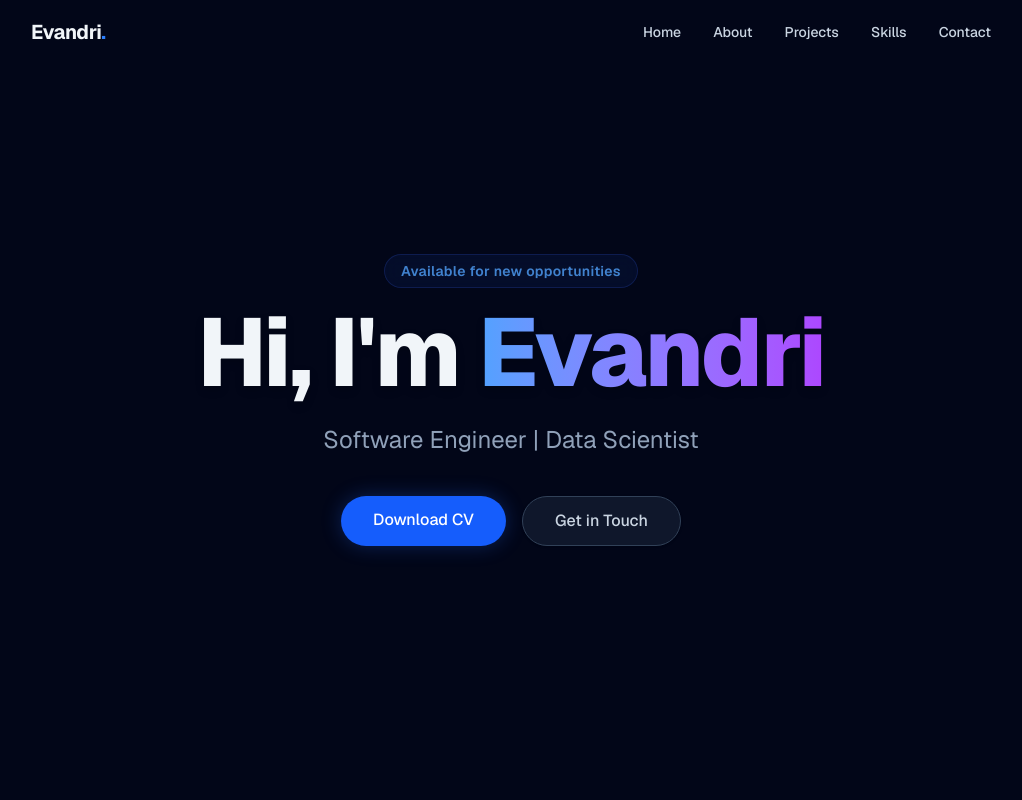
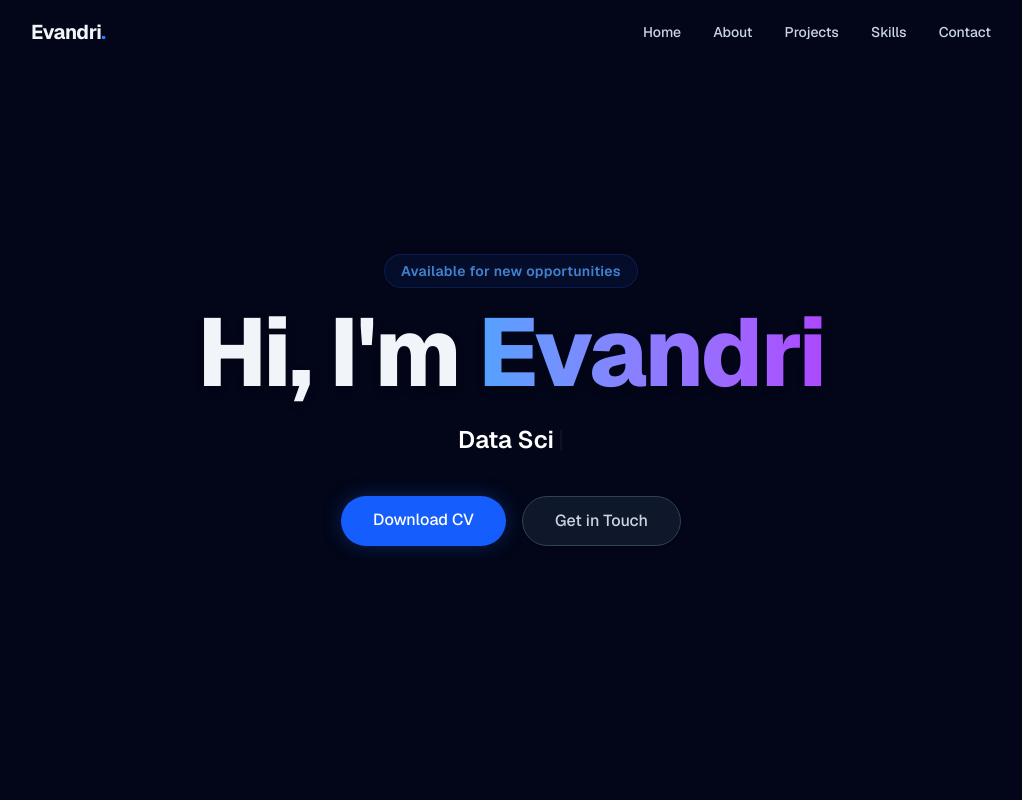
Before and after one commit to EvandriRidho/portofolio, a Next.js app: page / in a window 1280 px wide. Shown: the top 800 px of the page, without its empty margins (129-1151 px from the left). Built offline with nearby package versions, Linux system fonts and the light colour scheme.

Commit message:
update header section

```diff
--- a/src/components/Header.tsx
+++ b/src/components/Header.tsx
@@ -1,7 +1,35 @@
 "use client";
-import { motion } from "framer-motion";
+import { motion, AnimatePresence } from "framer-motion";
+import { useState, useEffect } from "react";
+import { roles } from '@/constants/roles'
 
 export default function Header() {
+    const [text, setText] = useState("")
+    const [isDeleting, setIsDeleting] = useState(false)
+    const [loopNum, setLoopNum] = useState(0)
+    const [typingSpeed, setTypingSpeed] = useState(150)
+
+    useEffect(() => {
+        const handleTyping = () => {
+            const currentRoleIndex = loopNum % roles.length
+            const fullText = roles[currentRoleIndex]
+
+            setText(isDeleting ? fullText.substring(0, text.length - 1) : fullText.substring(0, text.length + 1))
+
+            setTypingSpeed(isDeleting ? 50 : 150)
+
+            if (!isDeleting && text === fullText) {
+                setTimeout(() => setIsDeleting(true), 1500)
+            } else if (isDeleting && text === "") {
+                setIsDeleting(false)
+                setLoopNum(loopNum + 1)
+            }
+        }
+
+        const timer = setTimeout(handleTyping, typingSpeed)
+        return () => clearTimeout(timer)
+    }, [text, isDeleting, loopNum, roles])
+
     return (
         <section id="home" className="relative flex min-h-screen flex-col items-center justify-center text-center py-20 overflow-hidden">
             {/* Background elements */}
@@ -75,9 +103,23 @@ export default function Header() {
                     damping: 20,
                     delay: 0.4
                 }}
-                className="mt-6 text-lg sm:text-xl md:text-2xl text-slate-400 max-w-2xl px-4"
+                className="mt-6 text-lg sm:text-xl md:text-2xl text-slate-400 max-w-2xl px-4 flex items-center justify-center h-8"
             >
-                Software Engineer <span className="hidden sm:inline">|</span><span className="sm:hidden block"></span> Data Scientist
+                <span className="font-semibold text-white">
+                    {text}
+                </span>
+
+                <motion.span
+                    animate={{ opacity: [0, 1, 0] }}
+                    transition={{
+                        repeat: Infinity,
+                        duration: 0.8,
+                        ease: "linear"
+                    }}
+                    className="ml-1 text-slate-400 font-light"
+                >
+                    |
+                </motion.span>
             </motion.p>
 
             <motion.div
--- /dev/null
+++ b/src/constants/roles.ts
@@ -0,0 +1 @@
+export const roles = ["Software Engineer", "Data Scientist", "Full-Stack Developer"];
```
